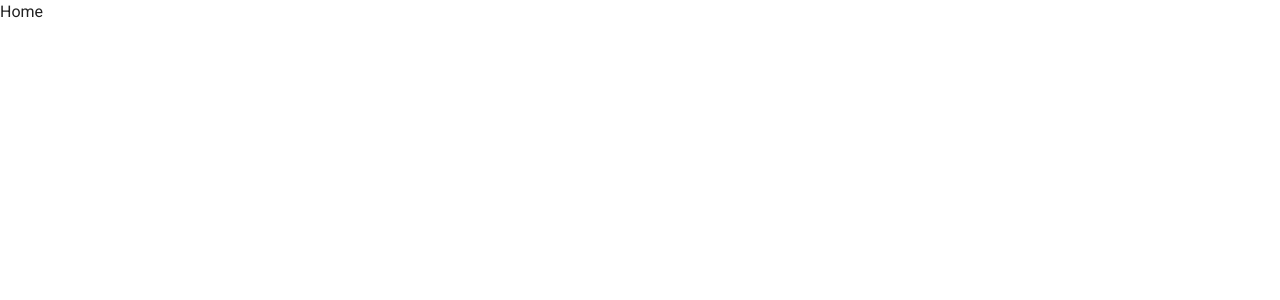
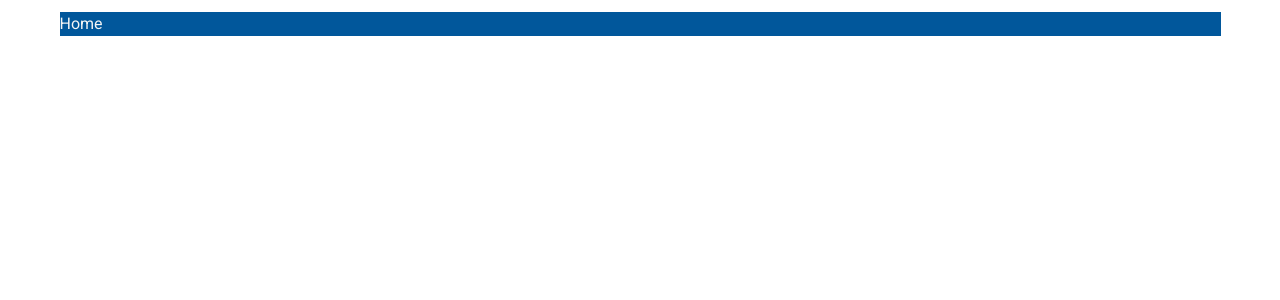
Before and after one commit to Heltzel/homepage, a Vue app: page / in a window 1280 px wide. Shown: the top 300 px of the page. Built offline with nearby package versions, Linux system fonts and the light colour scheme.

Commit message:
Setup custom colors

```diff
--- a/src/App.vue
+++ b/src/App.vue
@@ -1,14 +1,15 @@
 <template>
   <v-app>
- <v-content>
-        <router-view fluid> </router-view>
+    <v-content>
+      <v-container>
+        <router-view > </router-view>
+      </v-container>
     </v-content>
   </v-app>
 </template>
 
 <script>
-
 export default {
-  name: 'App'
+  name: "App",
 };
 </script>
--- a/src/plugins/vuetify.js
+++ b/src/plugins/vuetify.js
@@ -1,7 +1,19 @@
 import Vue from 'vue';
 import Vuetify from 'vuetify/lib';
+import colors from 'vuetify/lib/util/colors'
 
 Vue.use(Vuetify);
 
 export default new Vuetify({
-});
+  theme: {
+    themes: {
+      light: {
+        primary: colors.red.darken1, // #E53935
+        secondary: colors.red.lighten4, // #FFCDD2
+        accent: colors.indigo.base, // #3F51B5
+        "background-color": colors.lightBlue.darken4, // #01579B
+        "text-color": colors.grey.lighten4 // grey lighten-4
+      },
+    },
+  }
+})
--- a/src/views/Home.vue
+++ b/src/views/Home.vue
@@ -1,6 +1,7 @@
 <template>
-  <div class="home">
+  <div class="home text-color--text background-color" color="background-color">
     Home
+
   </div>
 </template>
 
```
